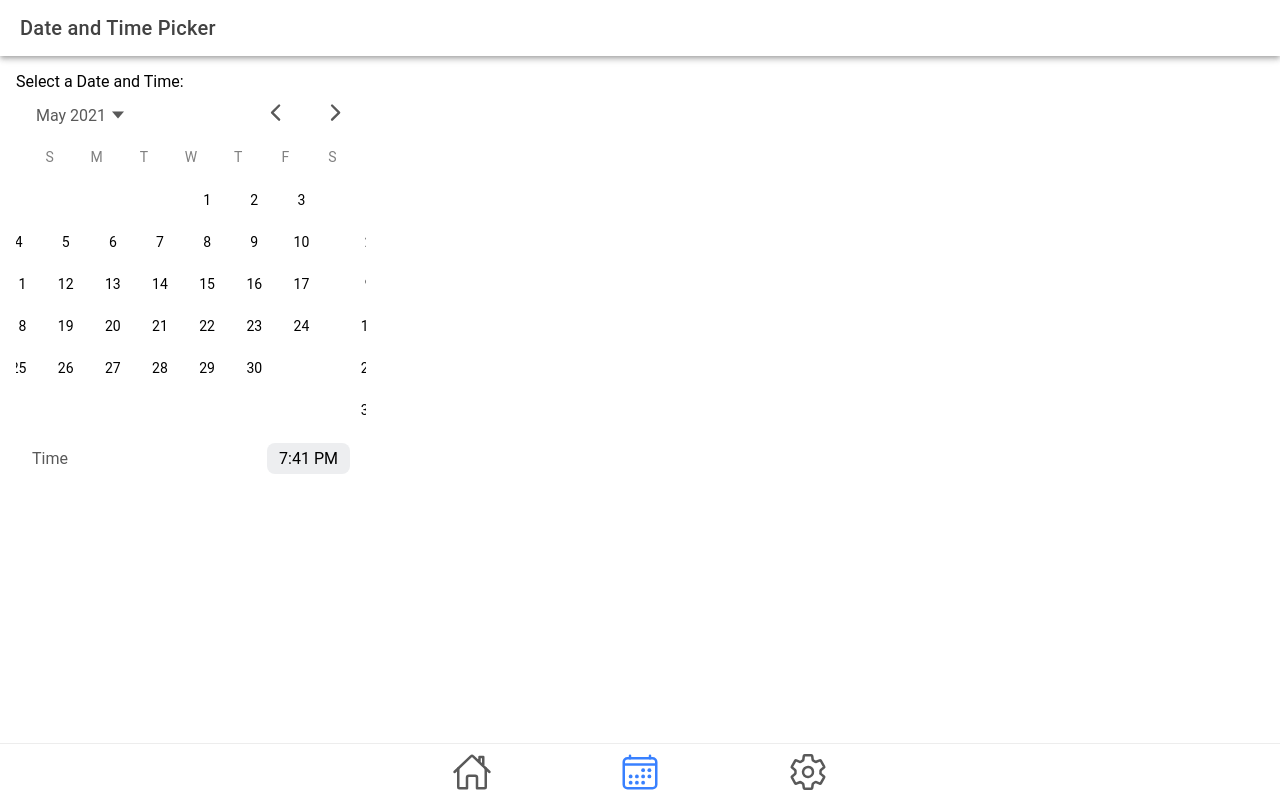
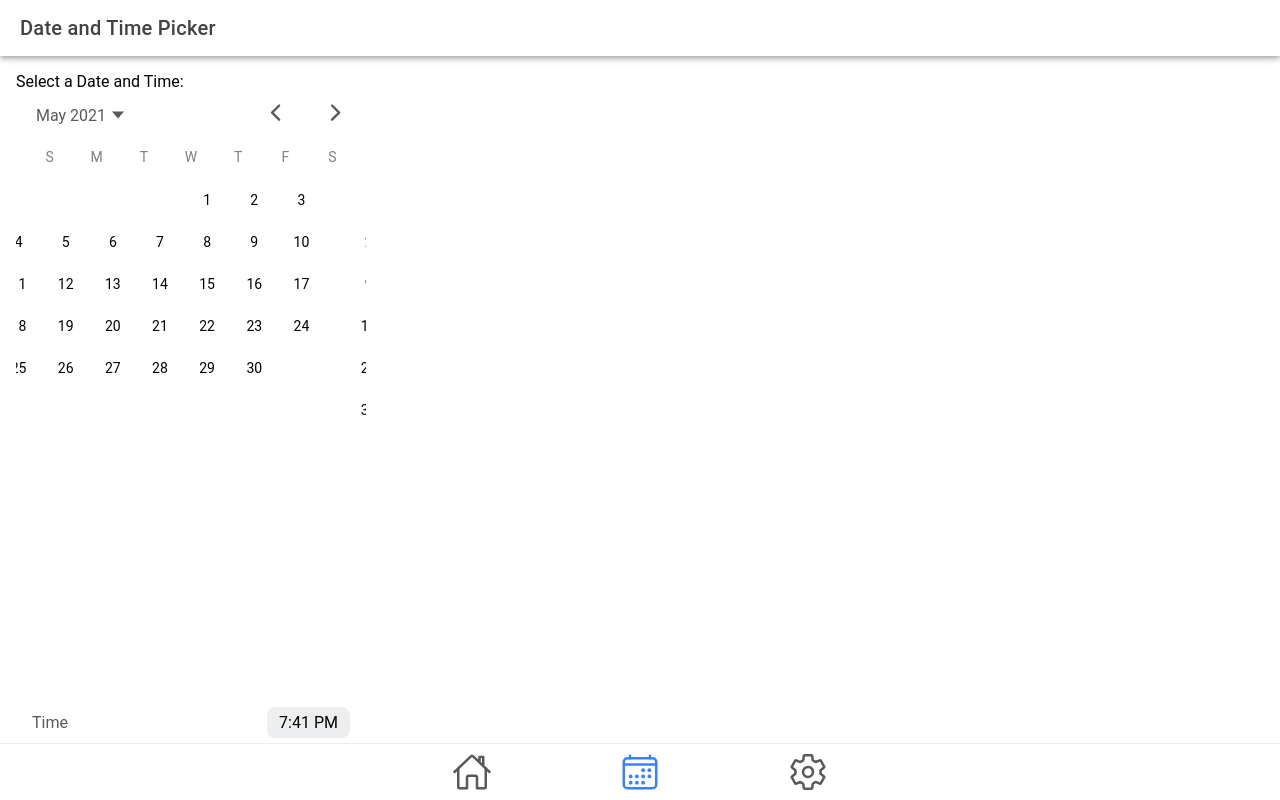
Before and after one commit to Healthy-Habits-project/healthyWatch, a React (Vite) app: page /tab2 in a window 1280 px wide. Built offline with nearby package versions, Linux system fonts and the light colour scheme.

Commit message:
Calendar Height

```diff
--- a/src/pages/Tab2.css
+++ b/src/pages/Tab2.css
@@ -0,0 +1,3 @@
+ion-datetime {
+    height: 100%;
+}
--- a/src/pages/Tab2.tsx
+++ b/src/pages/Tab2.tsx
@@ -1,6 +1,6 @@
 import React, { useState } from 'react';
 import { IonDatetime, IonLabel, IonContent, IonPage, IonHeader, IonToolbar, IonTitle } from '@ionic/react';
-
+import './Tab2.css';
 function Example() {
   const [selectedDate, setSelectedDate] = useState<string>('');
 
```
